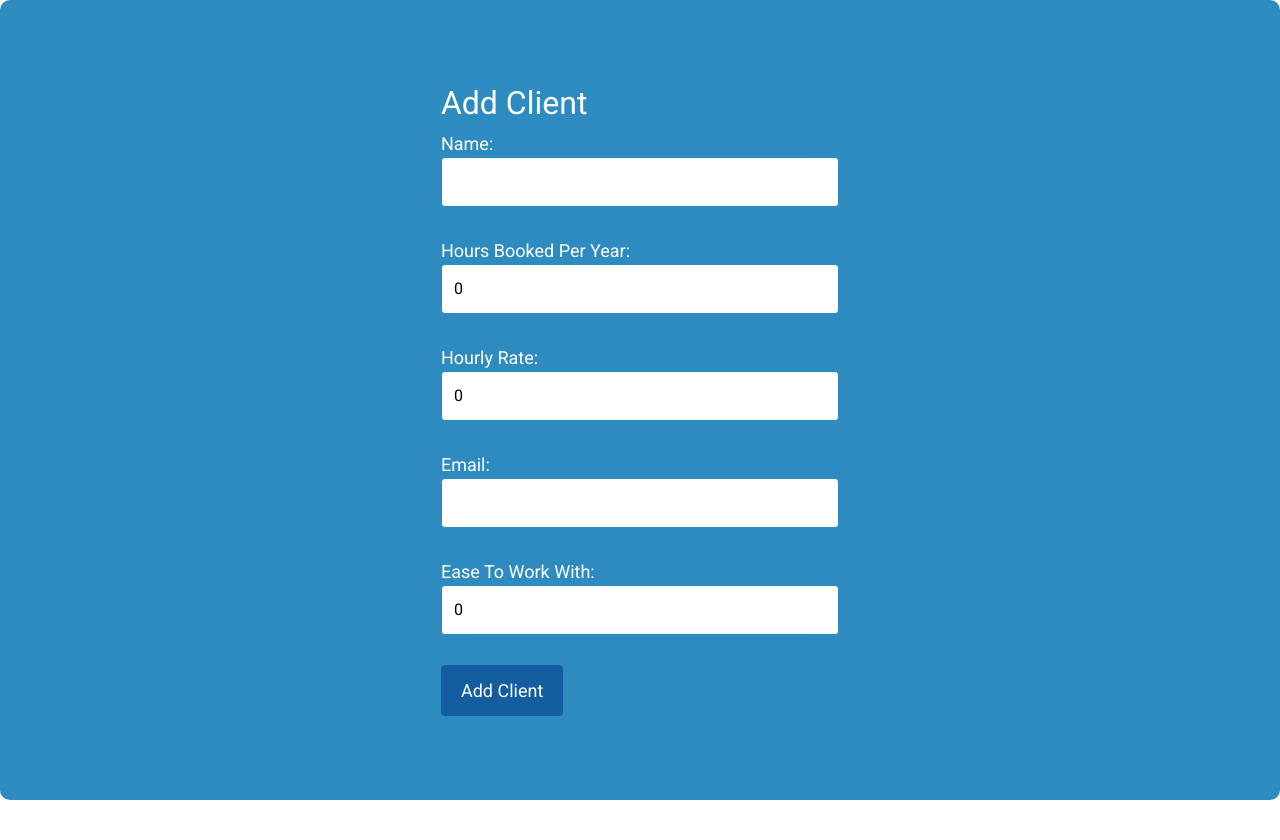
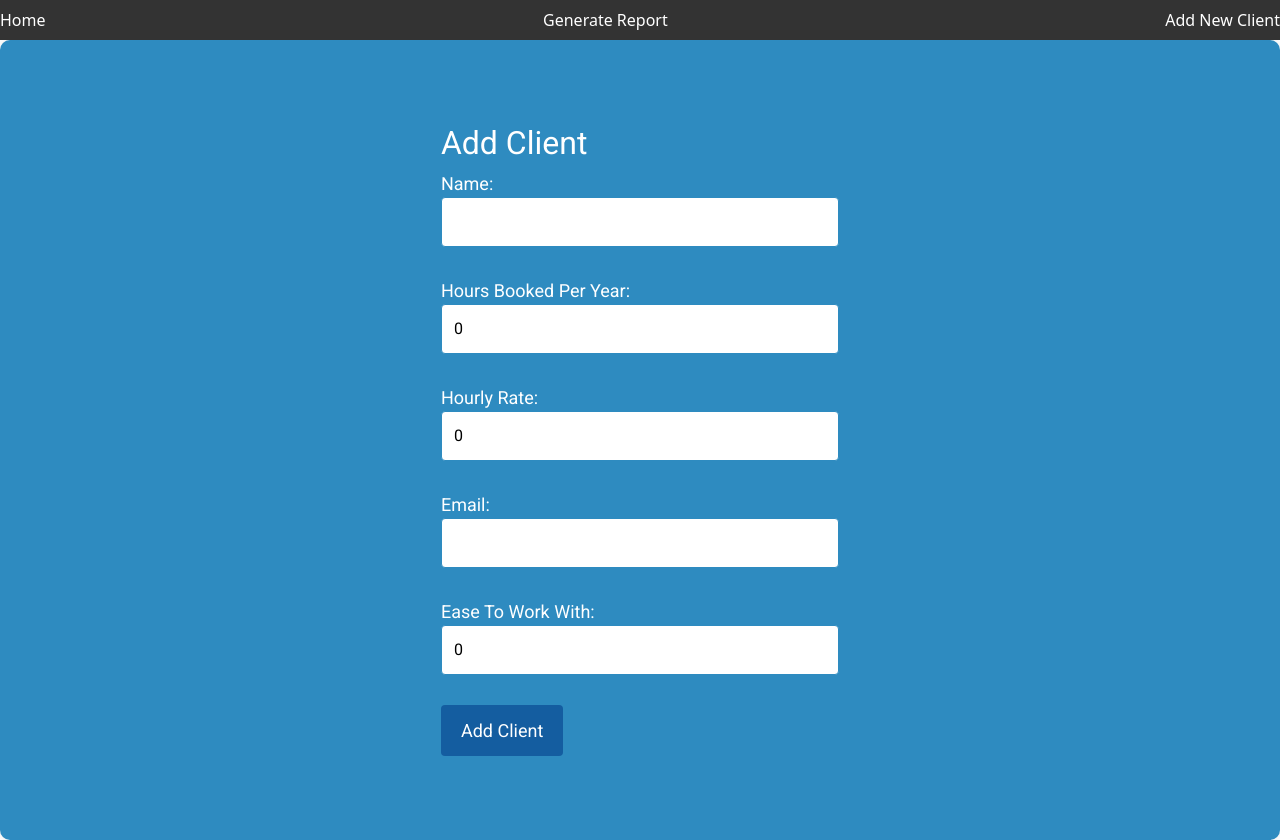
Before and after one commit to AveryCS/clientcal-react-app, a React (Vite) app: page /add-client in a window 1280 px wide. Before the commit the page ends 800 px from the top, so only its background shows below. Built offline with nearby package versions, Linux system fonts and the light colour scheme.

Commit message:
Added navbar to all pages

```diff
--- a/src/components/AddClientView.tsx
+++ b/src/components/AddClientView.tsx
@@ -1,8 +1,10 @@
+
 
 // import React, { useState } from 'react';
 // import { useNavigate } from 'react-router-dom';
 // import SuccessfulAddClientView from './SuccessfulAddClientView';
 // import ClientExistsInDatabaseView from './ClientExistsInDatabaseView';
+// import './AddClientView.css'; // Import your CSS file
 
 // const AddClientView: React.FC = () => {
 //   const [clientInfo, setClientInfo] = useState({
@@ -87,8 +89,8 @@
 //   };
 
 //   return (
-//     <div>
-//       {formError && <p style={{ color: 'red' }}>{formError}</p>}
+//     <div className="add-client-container">
+//       {formError && <p className="error-message">{formError}</p>}
 //       {clientExists ? (
 //         <ClientExistsInDatabaseView />
 //       ) : addedClientDetails ? (
@@ -141,7 +143,9 @@
 //                 required
 //               />
 //             </label>
-//             <button type="submit">Add Client</button>
+//             <button type="submit" className="add-button">
+//               Add Client
+//             </button>
 //           </form>
 //         </div>
 //       )}
@@ -151,13 +155,14 @@
 
 // export default AddClientView;
 
+//___________
 
-//-----
-
+// AddClientView.tsx
 import React, { useState } from 'react';
 import { useNavigate } from 'react-router-dom';
 import SuccessfulAddClientView from './SuccessfulAddClientView';
 import ClientExistsInDatabaseView from './ClientExistsInDatabaseView';
+import NavBar from './NavBar'; // Import the NavBar component
 import './AddClientView.css'; // Import your CSS file
 
 const AddClientView: React.FC = () => {
@@ -243,6 +248,8 @@ const AddClientView: React.FC = () => {
   };
 
   return (
+    <div>
+      <NavBar /> {/* Include the NavBar component */}
       <div className="add-client-container">
         {formError && <p className="error-message">{formError}</p>}
         {clientExists ? (
@@ -304,6 +311,7 @@ const AddClientView: React.FC = () => {
           </div>
         )}
       </div>
+    </div>
   );
 };
 
--- a/src/components/AllClientsReportView.tsx
+++ b/src/components/AllClientsReportView.tsx
@@ -1,4 +1,5 @@
 import React, { useState, useEffect } from 'react';
+import NavBar from './NavBar';
 
 interface Client {
   id: number;
@@ -64,6 +65,7 @@ const AllClientsReportView: React.FC = () => {
 
   return (
     <div>
+        <NavBar />
       <h2>All Clients Report</h2>
 
       {errorMessage && <p style={{ color: 'red' }}>{errorMessage}</p>}
--- a/src/components/CreateReportView.tsx
+++ b/src/components/CreateReportView.tsx
@@ -2,6 +2,7 @@ import React, { useState, useEffect } from 'react';
 import StyledButton from './styledcomponents/StyledButton';
 import { Link } from 'react-router-dom';
 import { ButtonContainer } from './styledcomponents/HomeViewStyles';
+import NavBar from './NavBar';
 
 interface Client {
   id: number;
@@ -16,10 +17,8 @@ interface Client {
 const CreateReportView: React.FC = () => {
 
   return (
-
+    <div><NavBar />
     <ButtonContainer>
-
-
         {/* Link to Add New Client */}
         <Link to="/client-rating-report">
           <div className="box"></div>
@@ -32,6 +31,7 @@ const CreateReportView: React.FC = () => {
           <StyledButton>List of all clients</StyledButton>
         </Link>
       </ButtonContainer>
+      </div>
 
   );
 };
--- /dev/null
+++ b/src/components/NavBar.css
@@ -0,0 +1,18 @@
+/* NavBar.css */
+
+.navbar {
+    display: flex;
+    justify-content: space-around;
+    background-color: #333;
+    padding: 10px;
+  }
+
+  .navbar a {
+    color: white;
+    text-decoration: none;
+    font-size: 16px;
+  }
+
+  .navbar a:hover {
+    color: #ddd;
+  }
--- /dev/null
+++ b/src/components/NavBar.tsx
@@ -0,0 +1,16 @@
+// NavBar.tsx
+import React from 'react';
+import { Link } from 'react-router-dom';
+import './NavBar.css'; // Import your CSS file
+
+const NavBar: React.FC = () => {
+  return (
+    <div className="navbar">
+      <Link to="/">Home</Link>
+      <Link to="/create-report">Generate Report</Link>
+      <Link to="/add-client">Add New Client</Link>
+    </div>
+  );
+};
+
+export default NavBar;
```
Lines whose indentation alone changed are shown as unchanged.
